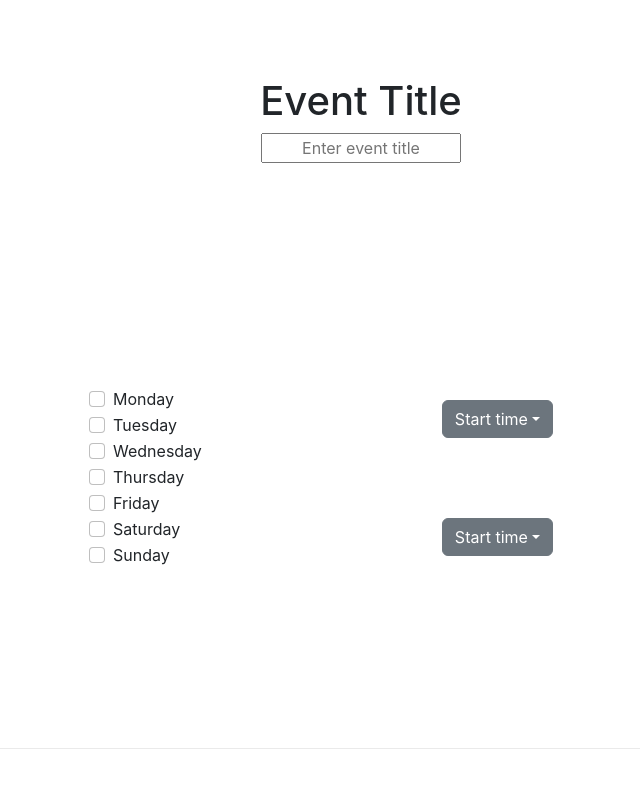
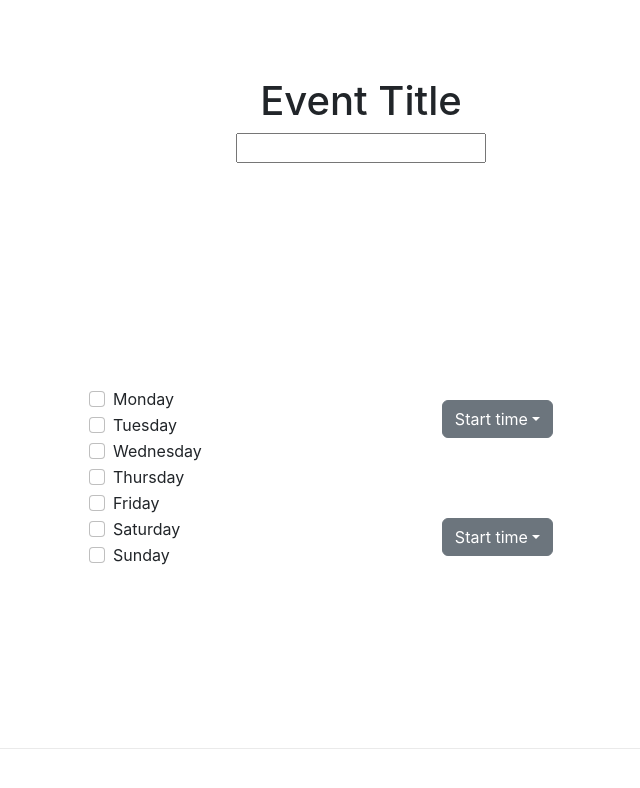
Before and after one commit to agao1224/findatime-frontend, a Next.js app: page / in a window 1280 px wide. Shown: the top 788 px of the page, without its empty margins (279-919 px from the left). Built offline with nearby package versions, Linux system fonts and the light colour scheme.

Commit message:
removed placeholder name since we have Event Title heading. Increaded textbox width

```diff
--- a/components/TitleBox.js
+++ b/components/TitleBox.js
@@ -9,8 +9,9 @@ import styles from '../styles/TitleBox.module.css';
 const TitleBox = () => {
   return (
     <div>
-      <input className = {styles.titlebox} type="text"
-             name="Event-Title" placeholder="Enter event title"
+      <input className = {styles.titlebox}
+             name="Event-Title"
+             type="text"
       />
     </div>
   )
--- a/styles/TitleBox.module.css
+++ b/styles/TitleBox.module.css
@@ -1,8 +1,8 @@
 .titlebox {
-  font-size: 1rem;
-  color: gray;
+  font-size: 1.5rem;
+  color: black;
 
-  width:200px;
+  width:250px;
   height: 30px;
 
   text-align: center;
```
